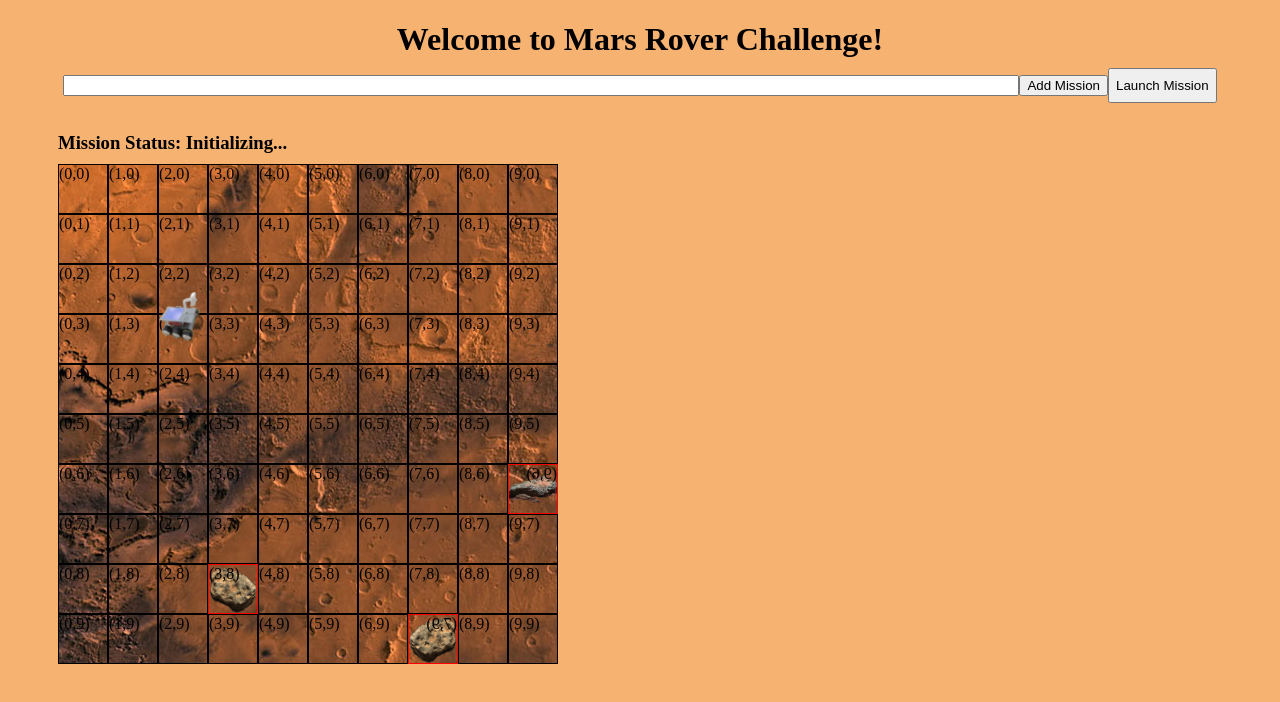
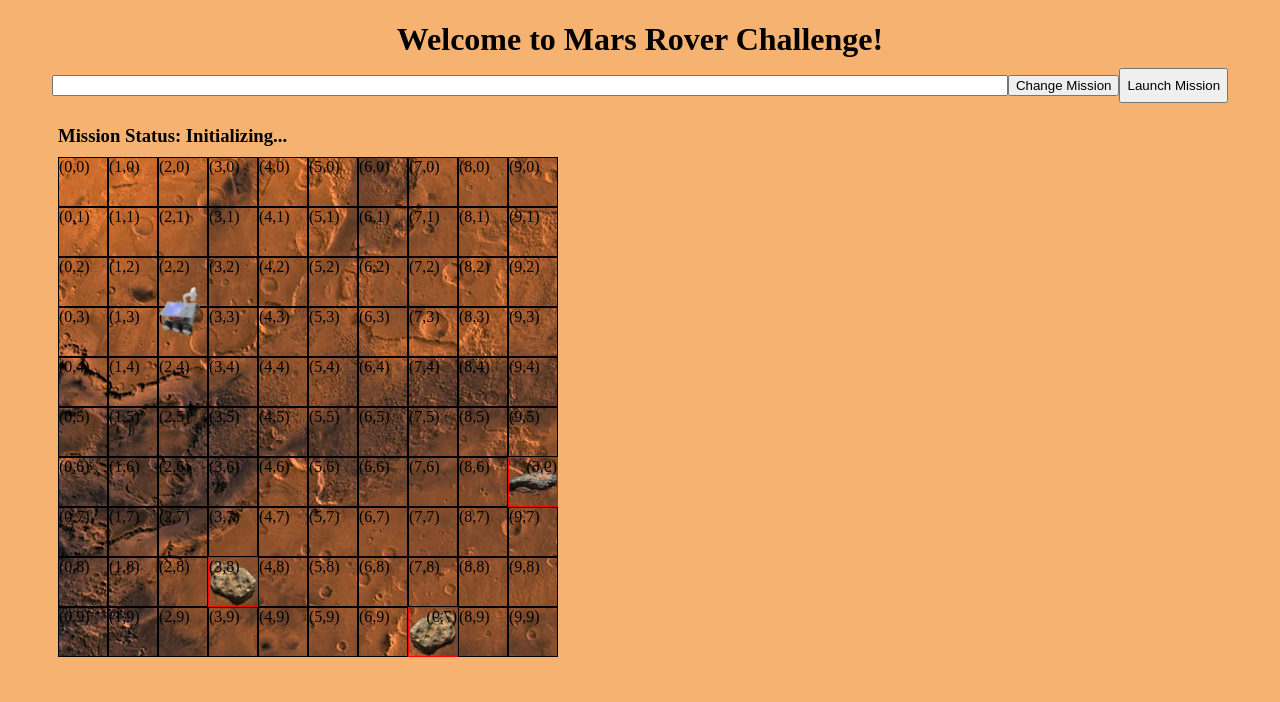
Before and after one commit to kkenward/mars-rover, an Angular app: page / in a window 1280 px wide. Shown: the top 702 px of the page. Built offline with nearby package versions, Linux system fonts and the light colour scheme.

Commit message:
some adjustments to the view

```diff
--- a/src/app/app.component.css
+++ b/src/app/app.component.css
@@ -4,5 +4,4 @@ h1 {
 
 button {
 	height: 35px;
-	margin-bottom: 10px;
 }
--- a/src/app/mission-input.component.html
+++ b/src/app/mission-input.component.html
@@ -2,4 +2,4 @@
   (keyup.enter)="addMission(newMission.value)"
   (blur)="addMission(newMission.value); newMission.value='' ">
 
-<button (click)="addMission(newMission.value)">Add Mission</button>
+<button (click)="addMission(newMission.value)">Change Mission</button>
--- a/src/app/rover.component.ts
+++ b/src/app/rover.component.ts
@@ -13,7 +13,7 @@ export class RoverComponent implements OnChanges {
 	private top: number = 70;
 	private left: number = 150;
 
-	private TOP_OFFSET = 195;
+	private TOP_OFFSET = 190;
 	private LEFT_OFFSET = 57;
 
   ngOnChanges(changes) {
```
